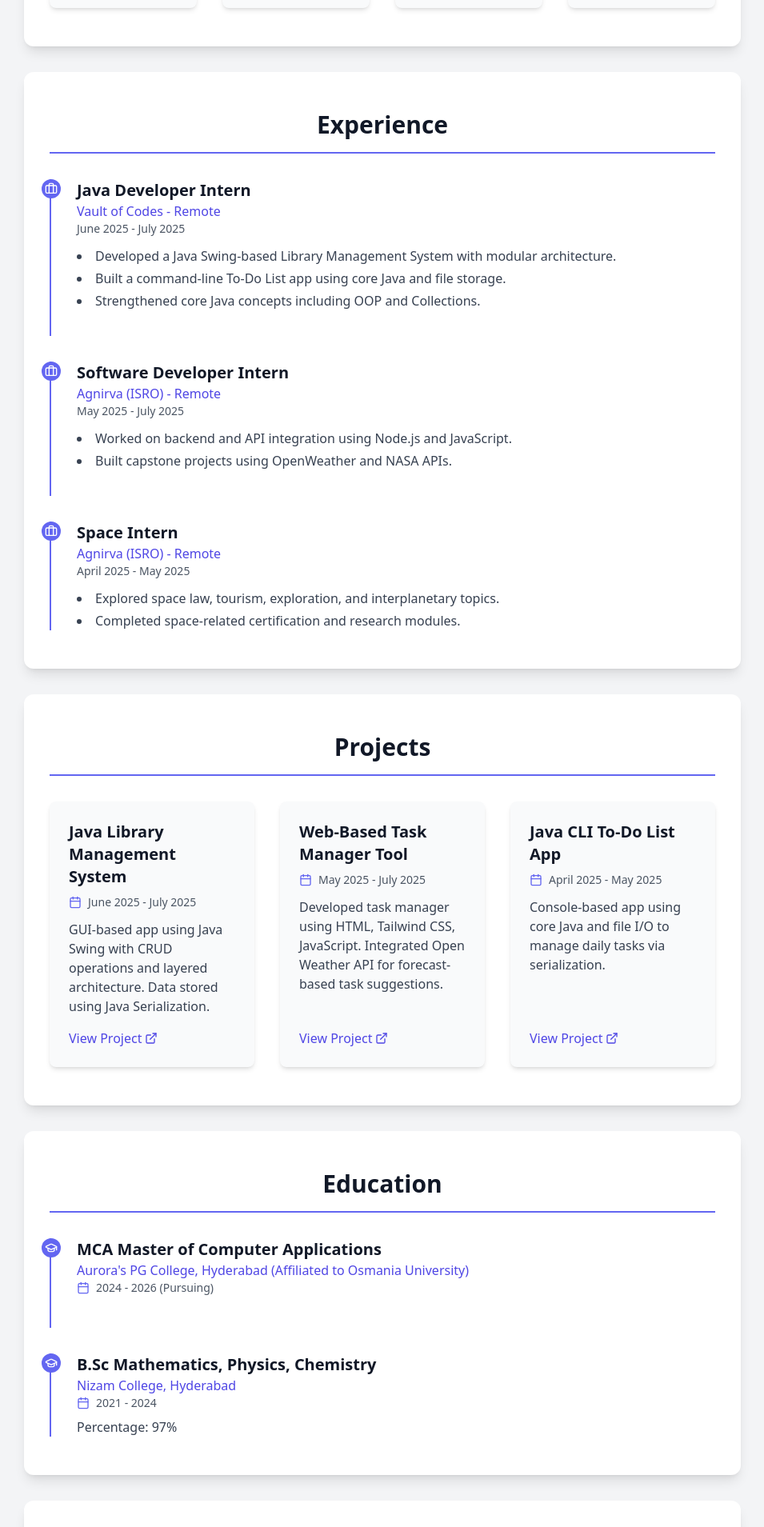
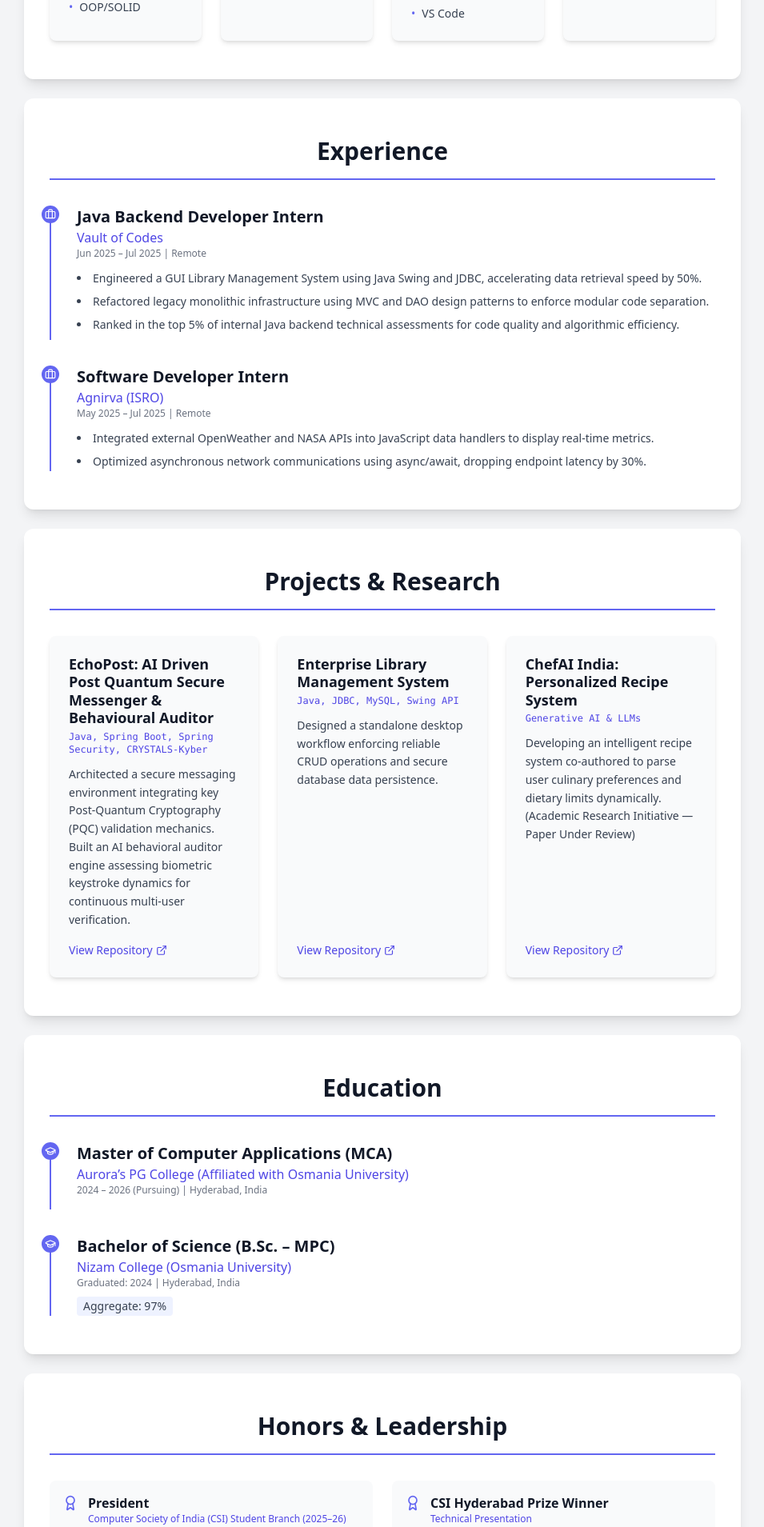
Before and after one commit to Samuel27-max/My-Portfolio, a React (Create React App) app: page / in a window 1280 px wide. Shown: the part 888-2797 px from the top of the page at 80% size, without its empty margins (162-1117 px from the left). Built offline with nearby package versions, Linux system fonts and the light colour scheme.

Commit message:
Revise resume data and improve component layout
Updated resume data to reflect new skills, experiences, and projects. Enhanced component structure and layout for better presentation.

```diff
--- a/src/App.js
+++ b/src/App.js
@@ -1,95 +1,105 @@
 import React from 'react';
 import { Mail, Phone, Linkedin, Github, Briefcase, Code, GraduationCap, Award, Heart, Calendar, ExternalLink } from 'lucide-react';
 
-// Data extracted from the resume
+// Data strictly synchronized with your polished single-page resume
 const resumeData = {
   name: "SEGARI SAMUEL RICKSON",
   email: "samuelrickson@gmail.com",
   phone: "+91 8096721945",
-  linkedin: "https://www.linkedin.com/in/samuel-rickson-084874278", // Placeholder
-  github: "https://github.com/Samuel27-max", // Placeholder
-  summary: "Java developer with strong knowledge of core Java, Spring Boot, JDBC, and Servlets. Committed to continuous learning and eager to contribute to real-world development projects.",
+  linkedin: "https://www.linkedin.com/in/samuel-rickson-084874278",
+  github: "https://github.com/Samuel27-max",
+  summary: "Aspiring Java Developer and MCA student with a solid foundation in Core Java, OOP principles, and hands-on project experience using Spring Boot. Eager to apply academic training and backend development skills to real-world engineering challenges as a Software Intern.",
   technicalSkills: {
-    languages: ["Java", "C", "Python", "JavaScript", "HTML", "CSS", "SQL"],
-    javaTech: ["OOP", "Collections", "JDBC", "Servlets", "JSP", "Swing", "Serialization"],
-    toolsFrameworks: ["Spring", "SpringBoot", "React.JS", "Maven", "Git"],
-    otherTech: ["Node.js", "REST APIs", "Testing", "Deployment"]
+    languagesAndCore: ["Java (Advanced)", "SQL", "Python", "JavaScript", "Data Structures & Algorithms (DSA)", "OOP/SOLID"],
+    frameworksAndBackend: ["Spring Boot", "Spring MVC", "JDBC", "Servlets", "Hibernate/JPA", "RESTful APIs"],
+    toolsAndDatabases: ["Git", "GitHub", "Maven", "Postman", "MySQL", "IntelliJ IDEA", "VS Code"],
+    frontendAndGui: ["Java Swing", "ReactJS", "Tailwind CSS", "Bootstrap"]
   },
   experience: [
     {
-      title: "Java Developer Intern",
+      title: "Java Backend Developer Intern",
       company: "Vault of Codes",
       location: "Remote",
-      duration: "June 2025 - July 2025",
+      duration: "Jun 2025 – Jul 2025",
       description: [
-        "Developed a Java Swing-based Library Management System with modular architecture.",
-        "Built a command-line To-Do List app using core Java and file storage.",
-        "Strengthened core Java concepts including OOP and Collections."
+        "Engineered a GUI Library Management System using Java Swing and JDBC, accelerating data retrieval speed by 50%.",
+        "Refactored legacy monolithic infrastructure using MVC and DAO design patterns to enforce modular code separation.",
+        "Ranked in the top 5% of internal Java backend technical assessments for code quality and algorithmic efficiency."
       ]
     },
     {
       title: "Software Developer Intern",
       company: "Agnirva (ISRO)",
       location: "Remote",
-      duration: "May 2025 - July 2025",
+      duration: "May 2025 – Jul 2025",
       description: [
-        "Worked on backend and API integration using Node.js and JavaScript.",
-        "Built capstone projects using OpenWeather and NASA APIs."
-      ]
-    },
-    {
-      title: "Space Intern",
-      company: "Agnirva (ISRO)",
-      location: "Remote",
-      duration: "April 2025 - May 2025",
-      description: [
-        "Explored space law, tourism, exploration, and interplanetary topics.",
-        "Completed space-related certification and research modules."
+        "Integrated external OpenWeather and NASA APIs into JavaScript data handlers to display real-time metrics.",
+        "Optimized asynchronous network communications using async/await, dropping endpoint latency by 30%."
       ]
     }
   ],
   projects: [
     {
-      name: "Java Library Management System",
-      duration: "June 2025 - July 2025",
-      description: "GUI-based app using Java Swing with CRUD operations and layered architecture. Data stored using Java Serialization.",
-      link: "https://github.com/Samuel27-max/LibraryManagementSystemProject-Repo.git" // Placeholder
+      name: "EchoPost: AI Driven Post Quantum Secure Messenger & Behavioural Auditor",
+      techStack: "Java, Spring Boot, Spring Security, CRYSTALS-Kyber",
+      description: "Architected a secure messaging environment integrating key Post-Quantum Cryptography (PQC) validation mechanics. Built an AI behavioral auditor engine assessing biometric keystroke dynamics for continuous multi-user verification.",
+      link: "https://github.com/Samuel27-max"
     },
     {
-      name: "Web-Based Task Manager Tool",
-      duration: "May 2025 - July 2025",
-      description: "Developed task manager using HTML, Tailwind CSS, JavaScript. Integrated Open Weather API for forecast-based task suggestions.",
-      link: "https://github.com/Samuel27-max/Task-Mgmt-Tool.git" // Placeholder
+      name: "Enterprise Library Management System",
+      techStack: "Java, JDBC, MySQL, Swing API",
+      description: "Designed a standalone desktop workflow enforcing reliable CRUD operations and secure database data persistence.",
+      link: "https://github.com/Samuel27-max"
     },
     {
-      name: "Java CLI To-Do List App",
-      duration: "April 2025 - May 2025",
-      description: "Console-based app using core Java and file I/O to manage daily tasks via serialization.",
-      link: "https://github.com/Samuel27-max/MiniProjectRepo.git" // Placeholder
+      name: "ChefAI India: Personalized Recipe System",
+      techStack: "Generative AI & LLMs",
+      description: "Developing an intelligent recipe system co-authored to parse user culinary preferences and dietary limits dynamically. (Academic Research Initiative — Paper Under Review)",
+      link: "https://github.com/Samuel27-max"
     }
   ],
   education: [
     {
-      degree: "MCA Master of Computer Applications",
-      institution: "Aurora's PG College, Hyderabad (Affiliated to Osmania University)",
-      duration: "2024 - 2026",
-      status: "Pursuing"
+      degree: "Master of Computer Applications (MCA)",
+      institution: "Aurora’s PG College (Affiliated with Osmania University)",
+      duration: "2024 – 2026",
+      status: "Pursuing",
+      location: "Hyderabad, India"
     },
     {
-      degree: "B.Sc Mathematics, Physics, Chemistry",
-      institution: "Nizam College, Hyderabad",
-      duration: "2021 - 2024",
-      details: "Percentage: 97%"
+      degree: "Bachelor of Science (B.Sc. – MPC)",
+      institution: "Nizam College (Osmania University)",
+      duration: "Graduated: 2024",
+      details: "Aggregate: 97%",
+      location: "Hyderabad, India"
     }
   ],
-  certificationsAwards: [
-    "Oracle Certified AI Foundations Associate (2024)",
-    "Gold Medalist B.Sc Chemistry"
+  honorsLeadership: [
+    {
+      role: "President",
+      organization: "Computer Society of India (CSI) Student Branch (2025–26)",
+      details: "Spearheading core campus tech initiatives, 24-hour hackathons, and technical bootcamps."
+    },
+    {
+      role: "CSI Hyderabad Prize Winner",
+      organization: "Technical Presentation",
+      details: "Clinched top honors for presenting 'Role of Young Engineers in an AI Driven World'."
+    },
+    {
+      role: "Hackathon Participant",
+      organization: "Rapid Technical Prototyping",
+      details: "Competed in rapid technical hackathons, collaborating under tight deadlines to prototype scalable software architectures."
+    },
+    {
+      role: "University Gold Medalist",
+      organization: "Nizam College",
+      details: "Conferred the University Gold Medal in B.Sc. Chemistry for overall top ranking."
+    }
   ],
-  volunteerExperience: [
-    "Organized blood donation drives and taught in NSS village programs.",
-    "Attended CSI (Computer Society of India) technical seminars."
-  ]
+  certificationsCoursework: {
+    certifications: ["Oracle AI and Machine Learning Foundations Associate (2024)"],
+    coursework: ["Data Structures and Algorithms (DSA)", "DBMS", "Operating Systems", "Computer Networks", "Software Engineering"]
+  }
 };
 
 // Reusable Section Component
@@ -106,23 +116,23 @@ const Section = ({ id, title, children }) => (
 const Hero = ({ data }) => (
   <header className="relative bg-gradient-to-r from-indigo-600 to-purple-700 text-white py-20 px-4 sm:px-6 lg:px-8 rounded-xl shadow-lg mb-8 text-center">
     <div className="container mx-auto">
-      <h1 className="text-5xl sm:text-6xl font-extrabold mb-4 animate-fade-in-down">{data.name}</h1>
-      <p className="text-xl sm:text-2xl mb-8 opacity-90 animate-fade-in-up">{data.summary}</p>
-      <div className="flex flex-wrap justify-center gap-6 text-lg">
+      <h1 className="text-4xl sm:text-5xl font-extrabold mb-4">{data.name}</h1>
+      <p className="text-lg sm:text-xl mb-8 opacity-90 max-w-2xl mx-auto leading-relaxed">{data.summary}</p>
+      <div className="flex flex-wrap justify-center gap-6 text-base sm:text-lg">
         <a href={`mailto:${data.email}`} className="flex items-center space-x-2 hover:text-indigo-200 transition-colors duration-300">
-          <Mail size={20} /> <span>{data.email}</span>
+          <Mail size={18} /> <span>{data.email}</span>
         </a>
         <a href={`tel:${data.phone}`} className="flex items-center space-x-2 hover:text-indigo-200 transition-colors duration-300">
-          <Phone size={20} /> <span>{data.phone}</span>
+          <Phone size={18} /> <span>{data.phone}</span>
         </a>
         {data.linkedin && (
           <a href={data.linkedin} target="_blank" rel="noopener noreferrer" className="flex items-center space-x-2 hover:text-indigo-200 transition-colors duration-300">
-            <Linkedin size={20} /> <span>LinkedIn</span>
+            <Linkedin size={18} /> <span>LinkedIn</span>
           </a>
         )}
         {data.github && (
           <a href={data.github} target="_blank" rel="noopener noreferrer" className="flex items-center space-x-2 hover:text-indigo-200 transition-colors duration-300">
-            <Github size={20} /> <span>GitHub</span>
+            <Github size={18} /> <span>GitHub</span>
           </a>
         )}
       </div>
@@ -133,14 +143,14 @@ const Hero = ({ data }) => (
 // Skills Section Component
 const Skills = ({ data }) => (
   <Section id="skills" title="Technical Skills">
-    <div className="grid grid-cols-1 md:grid-cols-2 lg:grid-cols-4 gap-8">
+    <div className="grid grid-cols-1 sm:grid-cols-2 lg:grid-cols-4 gap-6">
       {Object.entries(data).map(([category, skills], index) => (
         <div key={index} className="bg-gray-50 dark:bg-gray-700 p-6 rounded-lg shadow-md hover:shadow-xl transition-shadow duration-300">
-          <h3 className="text-xl font-semibold text-gray-800 dark:text-white mb-4 flex items-center">
-            <Code size={20} className="mr-2 text-indigo-500" />
+          <h3 className="text-lg font-semibold text-gray-800 dark:text-white mb-4 flex items-center border-b border-gray-200 dark:border-gray-600 pb-2">
+            <Code size={18} className="mr-2 text-indigo-500" />
             {category.replace(/([A-Z])/g, ' $1').replace(/^./, str => str.toUpperCase())}
           </h3>
-          <ul className="list-disc list-inside text-gray-700 dark:text-gray-300 space-y-2">
+          <ul className="text-gray-700 dark:text-gray-300 space-y-2 text-sm">
             {skills.map((skill, i) => (
               <li key={i} className="flex items-center">
                 <span className="text-indigo-500 mr-2">&bull;</span> {skill}
@@ -158,16 +168,16 @@ const Experience = ({ data }) => (
   <Section id="experience" title="Experience">
     <div className="space-y-8">
       {data.map((job, index) => (
-        <div key={index} className="relative pl-8 border-l-2 border-indigo-500 pb-8 last:pb-0">
+        <div key={index} className="relative pl-8 border-l-2 border-indigo-500 pb-2 last:pb-0">
           <div className="absolute -left-3 top-0 bg-indigo-500 rounded-full p-1">
-            <Briefcase size={16} className="text-white" />
+            <Briefcase size={14} className="text-white" />
           </div>
           <h3 className="text-xl font-semibold text-gray-900 dark:text-white">{job.title}</h3>
-          <p className="text-indigo-600 dark:text-indigo-400 font-medium">{job.company} - {job.location}</p>
-          <p className="text-gray-600 dark:text-gray-400 text-sm mb-3">{job.duration}</p>
-          <ul className="list-disc list-inside text-gray-700 dark:text-gray-300 space-y-1">
+          <p className="text-indigo-600 dark:text-indigo-400 font-medium">{job.company}</p>
+          <p className="text-gray-500 dark:text-gray-400 text-xs mb-3">{job.duration} | {job.location}</p>
+          <ul className="list-disc list-inside text-gray-700 dark:text-gray-300 space-y-1.5 text-sm">
             {job.description.map((point, i) => (
-              <li key={i}>{point}</li>
+              <li key={i} className="leading-relaxed">{point}</li>
             ))}
           </ul>
         </div>
@@ -178,20 +188,18 @@ const Experience = ({ data }) => (
 
 // Projects Section Component
 const Projects = ({ data }) => (
-  <Section id="projects" title="Projects">
-    <div className="grid grid-cols-1 md:grid-cols-2 lg:grid-cols-3 gap-8">
+  <Section id="projects" title="Projects & Research">
+    <div className="grid grid-cols-1 md:grid-cols-2 lg:grid-cols-3 gap-6">
       {data.map((project, index) => (
         <div key={index} className="bg-gray-50 dark:bg-gray-700 p-6 rounded-lg shadow-md hover:shadow-xl transition-shadow duration-300 flex flex-col justify-between">
           <div>
-            <h3 className="text-xl font-semibold text-gray-900 dark:text-white mb-2">{project.name}</h3>
-            <p className="text-gray-600 dark:text-gray-400 text-sm mb-3 flex items-center">
-              <Calendar size={16} className="mr-2 text-indigo-500" /> {project.duration}
-            </p>
-            <p className="text-gray-700 dark:text-gray-300 mb-4">{project.description}</p>
+            <h3 className="text-lg font-bold text-gray-900 dark:text-white mb-1 leading-tight">{project.name}</h3>
+            <p className="text-indigo-600 dark:text-indigo-400 text-xs font-mono mb-3">{project.techStack}</p>
+            <p className="text-gray-700 dark:text-gray-300 text-sm mb-4 leading-relaxed">{project.description}</p>
           </div>
           {project.link && (
-            <a href={project.link} target="_blank" rel="noopener noreferrer" className="inline-flex items-center text-indigo-600 hover:text-indigo-800 dark:text-indigo-400 dark:hover:text-indigo-200 font-medium transition-colors duration-300">
-              View Project <ExternalLink size={16} className="ml-1" />
+            <a href={project.link} target="_blank" rel="noopener noreferrer" className="inline-flex items-center text-indigo-600 hover:text-indigo-800 dark:text-indigo-400 dark:hover:text-indigo-200 text-sm font-medium transition-colors duration-300">
+              View Repository <ExternalLink size={14} className="ml-1" />
             </a>
           )}
         </div>
@@ -205,55 +213,75 @@ const Education = ({ data }) => (
   <Section id="education" title="Education">
     <div className="space-y-8">
       {data.map((edu, index) => (
-        <div key={index} className="relative pl-8 border-l-2 border-indigo-500 pb-8 last:pb-0">
+        <div key={index} className="relative pl-8 border-l-2 border-indigo-500 pb-2 last:pb-0">
           <div className="absolute -left-3 top-0 bg-indigo-500 rounded-full p-1">
-            <GraduationCap size={16} className="text-white" />
+            <GraduationCap size={14} className="text-white" />
           </div>
           <h3 className="text-xl font-semibold text-gray-900 dark:text-white">{edu.degree}</h3>
           <p className="text-indigo-600 dark:text-indigo-400 font-medium">{edu.institution}</p>
-          <p className="text-gray-600 dark:text-gray-400 text-sm mb-2 flex items-center">
-            <Calendar size={16} className="mr-2 text-indigo-500" /> {edu.duration} {edu.status && `(${edu.status})`}
-          </p>
-          {edu.details && <p className="text-gray-700 dark:text-gray-300">{edu.details}</p>}
+          <p className="text-gray-500 dark:text-gray-400 text-xs mb-2">{edu.duration} {edu.status && `(${edu.status})`} | {edu.location}</p>
+          {edu.details && <p className="text-gray-700 dark:text-gray-300 text-sm font-medium bg-indigo-50 dark:bg-indigo-950/40 inline-block px-2 py-0.5 rounded">{edu.details}</p>}
         </div>
       ))}
     </div>
   </Section>
 );
 
-// Certifications & Awards Section Component
-const CertificationsAwards = ({ data }) => (
-  <Section id="certifications-awards" title="Certifications & Awards">
-    <ul className="list-disc list-inside text-gray-700 dark:text-gray-300 space-y-3">
+// Honors & Leadership Section Component
+const HonorsLeadership = ({ data }) => (
+  <Section id="honors-leadership" title="Honors & Leadership">
+    <div className="grid grid-cols-1 sm:grid-cols-2 gap-6">
       {data.map((item, index) => (
-        <li key={index} className="flex items-start">
-          <Award size={20} className="mr-3 text-indigo-500 flex-shrink-0" />
-          <span>{item}</span>
-        </li>
+        <div key={index} className="flex items-start bg-gray-50 dark:bg-gray-700 p-4 rounded-lg">
+          <Award size={20} className="mr-3 text-indigo-500 flex-shrink-0 mt-0.5" />
+          <div>
+            <h4 className="font-bold text-gray-900 dark:text-white text-sm sm:text-base">{item.role}</h4>
+            <p className="text-xs text-indigo-600 dark:text-indigo-400 font-medium mb-1">{item.organization}</p>
+            <p className="text-gray-700 dark:text-gray-300 text-xs sm:text-sm leading-relaxed">{item.details}</p>
+          </div>
+        </div>
       ))}
-    </ul>
+    </div>
   </Section>
 );
 
-// Volunteer Experience Section Component
-const VolunteerExperience = ({ data }) => (
-  <Section id="volunteer-experience" title="Volunteer Experience">
-    <ul className="list-disc list-inside text-gray-700 dark:text-gray-300 space-y-3">
-      {data.map((item, index) => (
-        <li key={index} className="flex items-start">
-          <Heart size={20} className="mr-3 text-indigo-500 flex-shrink-0" />
-          <span>{item}</span>
-        </li>
-      ))}
-    </ul>
+// Certifications & Coursework Section Component
+const CertificationsCoursework = ({ data }) => (
+  <Section id="certifications-coursework" title="Certifications & Coursework">
+    <div className="grid grid-cols-1 md:grid-cols-2 gap-8">
+      <div>
+        <h3 className="text-lg font-semibold text-gray-900 dark:text-white mb-4 flex items-center">
+          <Award size={18} className="mr-2 text-indigo-500" /> Certifications
+        </h3>
+        <ul className="space-y-2 text-sm text-gray-700 dark:text-gray-300">
+          {data.certifications.map((cert, index) => (
+            <li key={index} className="flex items-center">
+              <span className="text-indigo-500 mr-2">&bull;</span> {cert}
+            </li>
+          ))}
+        </ul>
+      </div>
+      <div>
+        <h3 className="text-lg font-semibold text-gray-900 dark:text-white mb-4 flex items-center">
+          <Code size={18} className="mr-2 text-indigo-500" /> Core Coursework
+        </h3>
+        <div className="flex flex-wrap gap-2">
+          {data.coursework.map((course, index) => (
+            <span key={index} className="bg-gray-100 dark:bg-gray-700 text-gray-800 dark:text-gray-200 text-xs px-3 py-1.5 rounded-full border border-gray-200 dark:border-gray-600">
+              {course}
+            </span>
+          ))}
+        </div>
+      </div>
+    </div>
   </Section>
 );
 
 // Footer Component
 const Footer = () => (
   <footer className="bg-gray-900 text-white py-8 px-4 sm:px-6 lg:px-8 text-center rounded-xl mt-8">
-    <p>&copy; {new Date().getFullYear()} SEGARI SAMUEL RICKSON. All rights reserved.</p>
-    <p className="text-sm mt-2">Built with React and Tailwind CSS</p>
+    <p className="text-sm sm:text-base">&copy; {new Date().getFullYear()} SEGARI SAMUEL RICKSON. All rights reserved.</p>
+    <p className="text-xs opacity-60 mt-2">Built with React and Tailwind CSS</p>
   </footer>
 );
 
@@ -261,14 +289,14 @@ const Footer = () => (
 const App = () => {
   return (
     <div className="min-h-screen bg-gray-100 dark:bg-gray-900 text-gray-900 dark:text-white font-sans p-4 sm:p-6 lg:p-8">
-      <div className="container mx-auto max-w-4xl space-y-8">
+      <div className="container mx-auto max-w-4xl space-y-6">
         <Hero data={resumeData} />
         <Skills data={resumeData.technicalSkills} />
         <Experience data={resumeData.experience} />
         <Projects data={resumeData.projects} />
         <Education data={resumeData.education} />
-        <CertificationsAwards data={resumeData.certificationsAwards} />
-        <VolunteerExperience data={resumeData.volunteerExperience} />
+        <HonorsLeadership data={resumeData.honorsLeadership} />
+        <CertificationsCoursework data={resumeData.certificationsCoursework} />
         <Footer />
       </div>
     </div>
```
